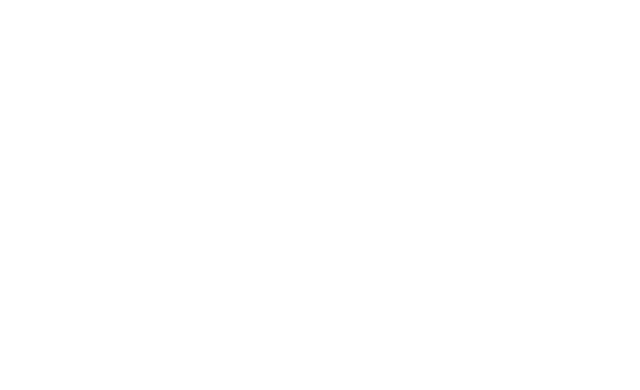
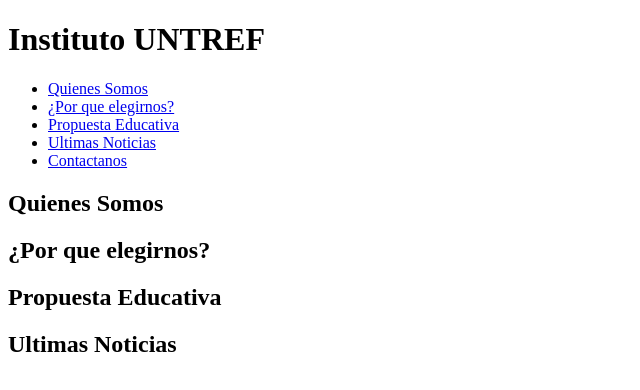
Before and after one commit to edi4518/PROYECTO-INTEGRADOR-WEB-UNTREFSCHOOL, a plain HTML site: page index.html in a window 1280 px wide. Shown: the whole page, without its empty margins (0-640 px from the left). Drawn offline with Linux system fonts and the light colour scheme.

Commit message:
Edicion del archivo html agregando la estructura semantica del cuerpo de la pagina

```diff
--- a/index.html
+++ b/index.html
@@ -1,11 +1,51 @@
 <!DOCTYPE html>
 <html lang="en">
-<head>
-    <meta charset="UTF-8">
-    <meta name="viewport" content="width=device-width, initial-scale=1.0">
-    <title>Document</title>
-</head>
-<body>
-
-</body>
+  <head>
+    <meta charset="UTF-8" />
+    <meta name="viewport" content="width=device-width, initial-scale=1.0" />
+    <title>Instituto UNTREF</title>
+  </head>
+  <body>
+    <header class="header">
+      <h1 class="header--h1">Instituto UNTREF</h1>
+      <nav class="header__nav">
+        <ul class="header__nav__ul">
+          <li class="nav__ul--items">
+            <a href="#" class="nav__items--a">Quienes Somos</a>
+          </li>
+          <li class="nav__ul--items">
+            <a href="#" class="nav__items--a">¿Por que elegirnos?</a>
+          </li>
+          <li class="nav__ul--items">
+            <a href="#" class="nav__items--a">Propuesta Educativa</a>
+          </li>
+          <li class="nav__ul--items">
+            <a href="#" class="nav__items--a">Ultimas Noticias</a>
+          </li>
+          <li class="nav__ul--items">
+            <a href="#" class="nav__items--a">Contactanos</a>
+          </li>
+        </ul>
+      </nav>
+    </header>
+    <main class="main">
+      <section class="main__section main__section-1">
+        <h2 class="section--h2">Quienes Somos</h2>
+      </section>
+      <section class="main__section main__section-2">
+        <h2 class="section--h2">¿Por que elegirnos?</h2>
+      </section>
+      <section class="main__section main__section-3">
+        <h2 class="section--h2">Propuesta Educativa</h2>
+      </section>
+      <section class="main__section main__section-4">
+        <h2 class="section--h2">Ultimas Noticias</h2>
+      </section>
+    </main>
+    <footer>
+      <div class="footer__container footer__container--social"></div>
+      <div class="footer__container footer__container--map"></div>
+      <div class="footer__container footer__container--contact"></div>
+    </footer>
+  </body>
 </html>
```
